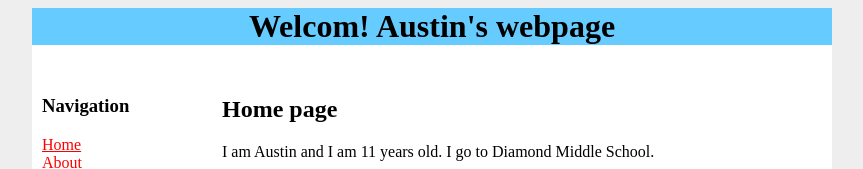
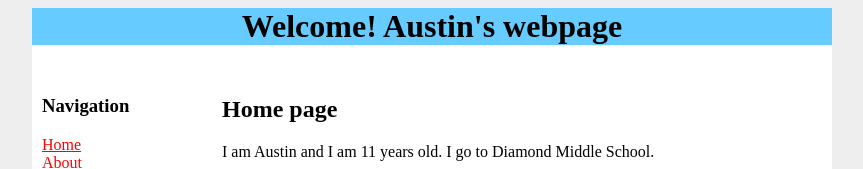
Before and after one commit to ImplicitPlace15/website2, a plain HTML site: page index.html in a window 1280 px wide. Shown: the top 169 px of the page, without its empty margins (208-1071 px from the left). Drawn offline with Linux system fonts and the light colour scheme.

Commit message:
Add files via upload

```diff
--- a/index.html
+++ b/index.html
@@ -1,7 +1,7 @@
 <html>
 
 	<head>
-		<title>Austin's website</title>
+		<title>Webpage2</title>
 		<link rel="stylesheet" type="text/css" href="style.css" />
 	</head>
 
@@ -10,7 +10,7 @@
 
 			<div id="header">
 
-				<h1>Welcom! Austin's webpage</h1>
+				<h1>Welcome! Austin's webpage</h1>
 
 			</div>
 
```
